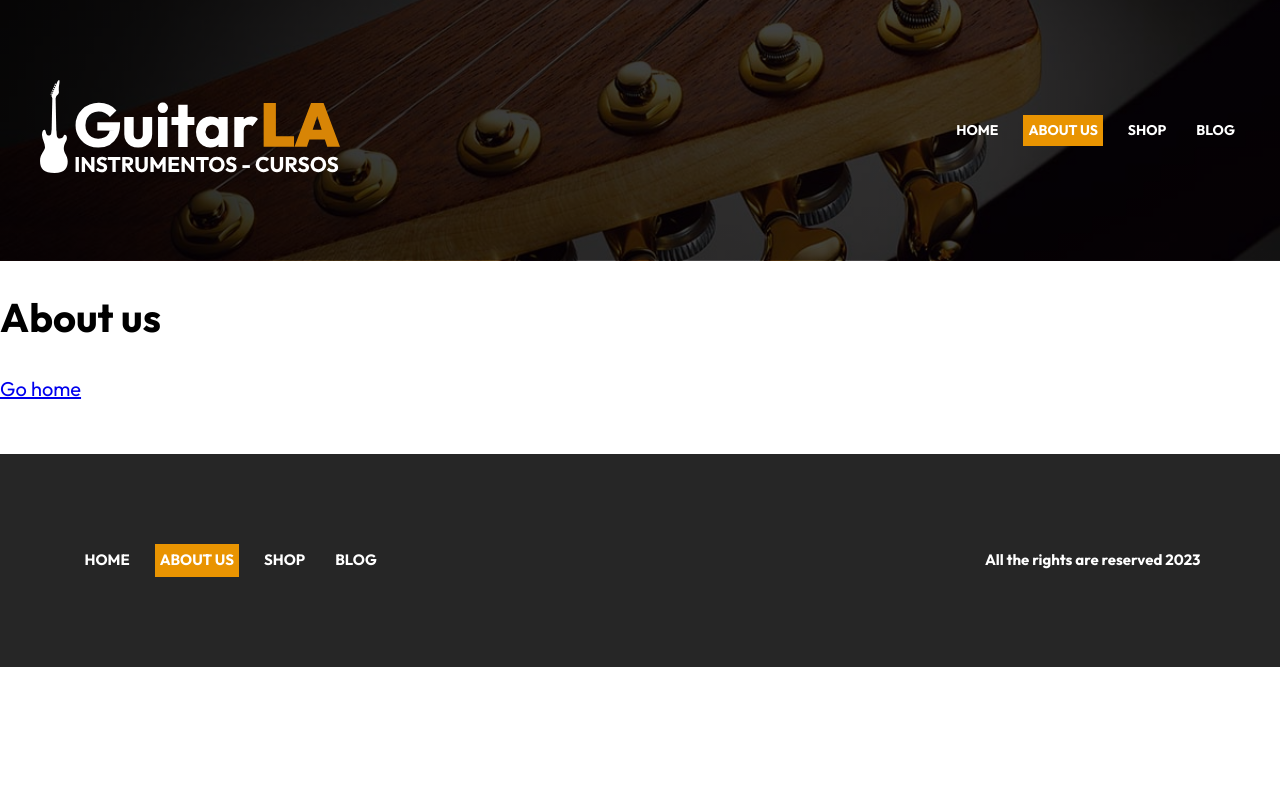
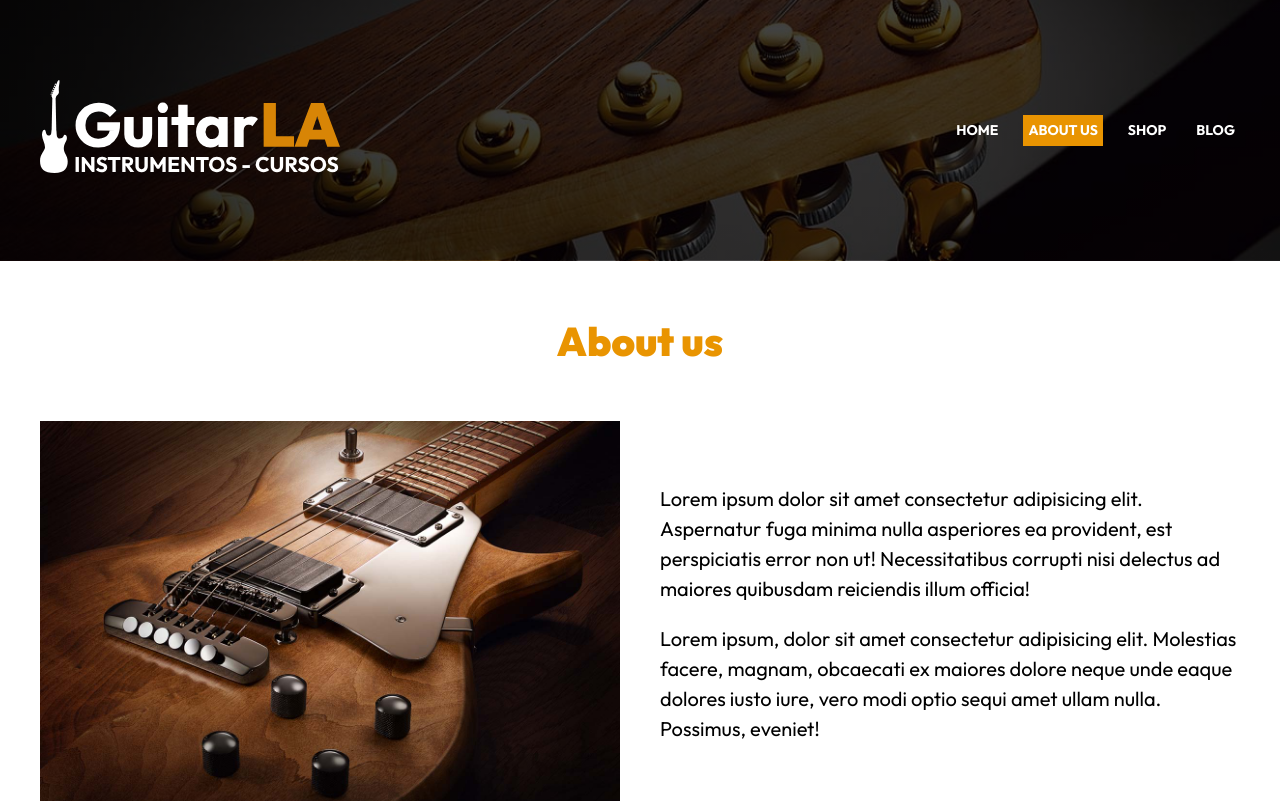
Before and after one commit to FernandoGM15/ReactCourse, a Next.js app in the folder guitar-la/guitarla-next/: page /about-us in a window 1280 px wide. Shown: the top 801 px of the page. Built offline with nearby package versions, Linux system fonts and the light colour scheme.

Commit message:
style: :lipstick: Added about us page data and styles

```diff
--- a/guitar-la/guitarla-next/next.config.js
+++ b/guitar-la/guitarla-next/next.config.js
@@ -1,4 +1,8 @@
 /** @type {import('next').NextConfig} */
-const nextConfig = {}
+const nextConfig = {
+  images: {
+    formats: ["image/avif", "image/webp"],
+  },
+};
 
-module.exports = nextConfig
+module.exports = nextConfig;
--- /dev/null
+++ b/guitar-la/guitarla-next/src/app/about-us/about-us.module.css
@@ -0,0 +1,11 @@
+.content {
+  display: grid;
+  gap: 4rem;
+}
+
+@media (min-width: 768px) {
+  .content {
+    grid-template-columns: repeat(2, 1fr);
+    align-items: center;
+  }
+}
--- a/guitar-la/guitarla-next/src/app/about-us/page.tsx
+++ b/guitar-la/guitarla-next/src/app/about-us/page.tsx
@@ -1,11 +1,22 @@
-import Link from "next/link";
+import Image from "next/image";
+import styles from "./about-us.module.css"
 
 const AboutUsPage = () => {
   return (
-    <>
-      <h1>About us</h1>
-      <Link href="/">Go home</Link>
-    </>
+    <main className="container">
+      <h2 className="heading">About us</h2>
+      <div className={styles.content}>
+        <Image src="/images/nosotros.jpg" width={1000} height={800} alt="About us image" />
+        <div>
+          <p>
+            Lorem ipsum dolor sit amet consectetur adipisicing elit. Aspernatur fuga minima nulla asperiores ea provident, est perspiciatis error non ut! Necessitatibus corrupti nisi delectus ad maiores quibusdam reiciendis illum officia!
+          </p>
+          <p>
+            Lorem ipsum, dolor sit amet consectetur adipisicing elit. Molestias facere, magnam, obcaecati ex maiores dolore neque unde eaque dolores iusto iure, vero modi optio sequi amet ullam nulla. Possimus, eveniet!
+          </p>
+        </div>
+      </div>
+    </main>
   );
 };
 export default AboutUsPage;
```
